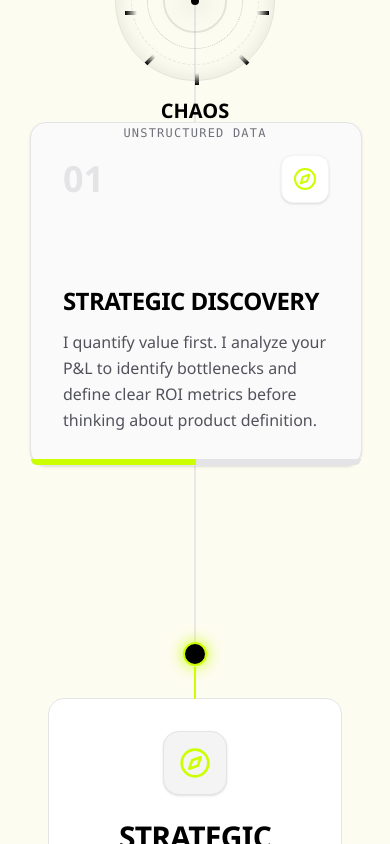
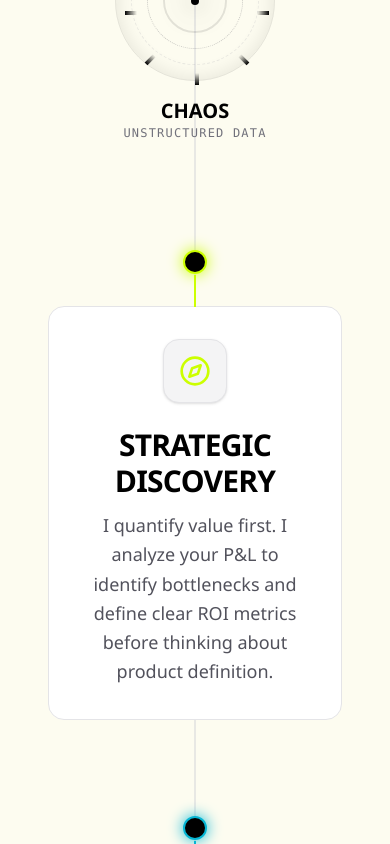
Before and after one commit to GG2GG/portfolio, a Next.js app in the folder web/: page /services in a window 390 px wide. Shown: the part 4140-4984 px from the top of the page. Built offline with nearby package versions, Linux system fonts and the light colour scheme.

Commit message:
fix: force remove horizontal timeline section via sed

```diff
--- a/web/app/components/roi/ProcessTimeline.tsx
+++ b/web/app/components/roi/ProcessTimeline.tsx
@@ -187,48 +187,6 @@ export default function ProcessTimeline() {
                 </div>
             </div>
 
-            {/* --- MOBILE: Horizontal Snap Scroll --- */}
-            <div className="md:hidden flex overflow-x-auto snap-x snap-mandatory gap-6 pb-12 -mx-6 px-6 no-scrollbar touch-pan-x">
-                {roiContent.process.map((step, i) => {
-                    const Icon = Icons[step.icon as keyof typeof Icons] || Icons.compass;
-                    const stepColor = step.color || '#ccff00';
-
-                    return (
-                        <div
-                            key={i}
-                            className="snap-center shrink-0 w-[85vw] flex flex-col"
-                        >
-                            <div className="relative w-full p-8 bg-zinc-50 border border-zinc-200 rounded-2xl flex flex-col gap-6 shadow-sm h-full">
-                                {/* Top Bar: Step Number & Icon */}
-                                <div className="flex items-center justify-between">
-                                    <span className="text-4xl font-black text-zinc-200">{String(i + 1).padStart(2, '0')}</span>
-                                    <div
-                                        className="w-12 h-12 rounded-xl bg-white border border-zinc-100 flex items-center justify-center text-black shadow-sm"
-                                        style={{ color: stepColor }}
-                                    >
-                                        <Icon className="w-6 h-6" />
-                                    </div>
-                                </div>
-
-                                <div className="mt-auto">
-                                    <h3 className="text-2xl font-black text-black mb-3 uppercase tracking-tight">
-                                        {step.title}
-                                    </h3>
-                                    <p className="text-zinc-600 font-medium leading-relaxed text-base">
-                                        {step.desc}
-                                    </p>
-                                </div>
-
-                                {/* Active Indicator Bar */}
-                                <div className="absolute bottom-0 left-0 w-full h-1.5 bg-zinc-200 rounded-b-2xl overflow-hidden">
-                                    <div className="h-full w-1/2 bg-current" style={{ color: stepColor }} />
-                                </div>
-                            </div>
-                        </div>
-                    );
-                })}
-            </div>
-
             <div className="flex flex-col gap-24 relative z-10 py-32 px-4 md:px-0">
                 {roiContent.process.map((step, i) => {
                     const Icon = Icons[step.icon as keyof typeof Icons] || Icons.compass;
```
